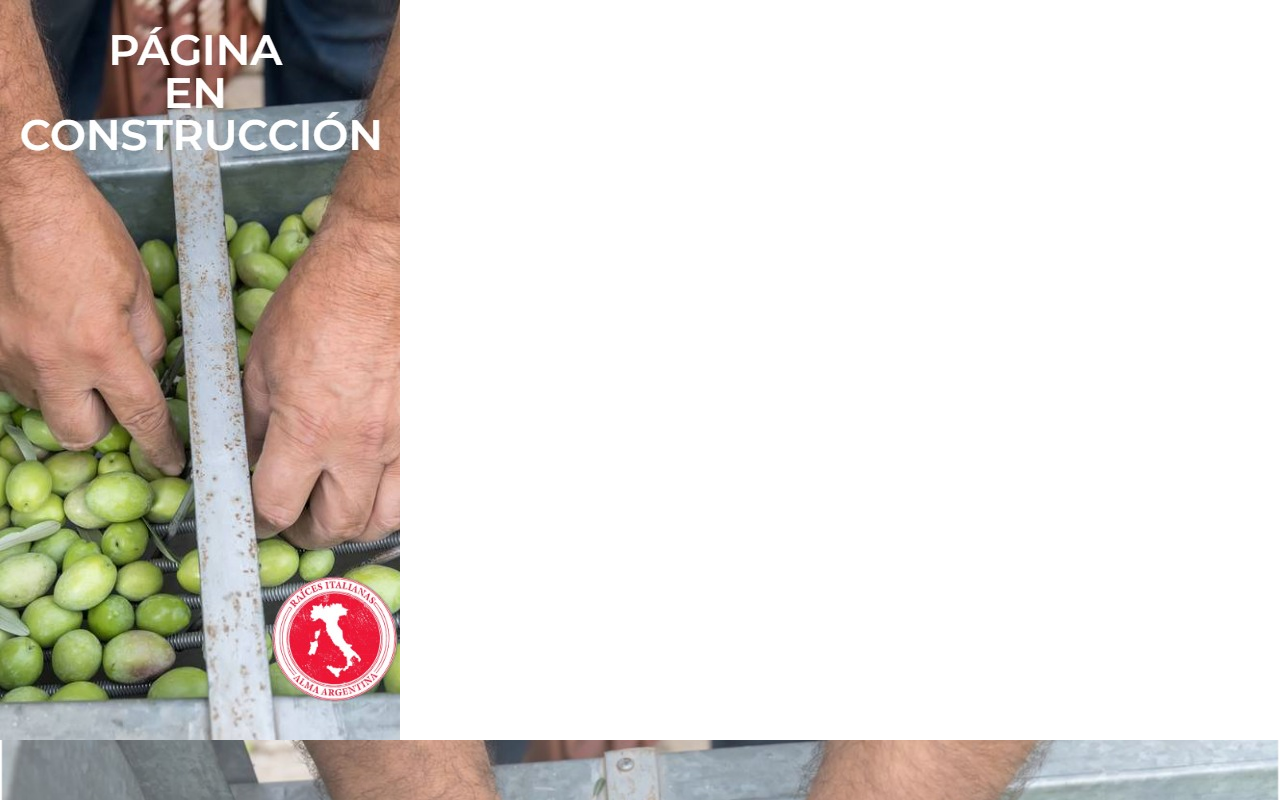
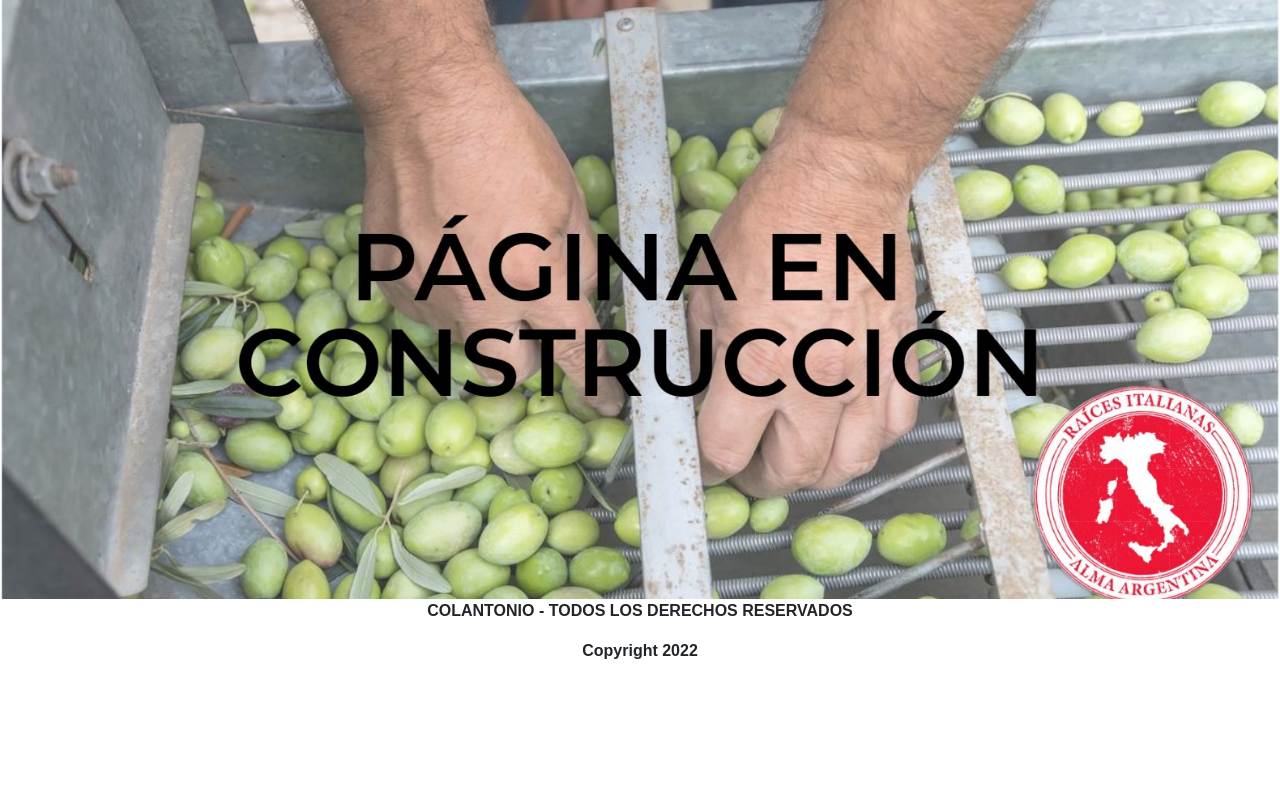
Before and after one commit to maganlu/PAG-EN-CONSTRUCCION-COLANTONIO, a website: page index.html in a window 1280 px wide. Shown: the top 800 px of the page. Drawn offline with nearby package versions, Linux system fonts and the light colour scheme.

Commit message:
agregando footer y modificando fotos

```diff
--- a/css/styles.css
+++ b/css/styles.css
@@ -14,7 +14,7 @@ html{
 
 /*--------------------Inicio-----------------------*/
 
-@media (max-width:767px) {
+@media (max-width:478px) {
 
 .imagenconstruccion{
 display:none;
@@ -22,7 +22,7 @@ display:none;
 }
 
 
-@media (min-width:768px) {
+@media (min-width:479px) {
 .imagenconstruccionmovil{
     display:none ;
 }
--- a/index.html
+++ b/index.html
@@ -6,26 +6,33 @@
     <meta name="viewport" content="width=device-width, initial-scale=1.0">
     <link href="https://cdn.jsdelivr.net/npm/bootstrap@5.1.3/dist/css/bootstrap.min.css" rel="stylesheet" integrity="sha384-1BmE4kWBq78iYhFldvKuhfTAU6auU8tT94WrHftjDbrCEXSU1oBoqyl2QvZ6jIW3" crossorigin="anonymous">
     <link rel="stylesheet" href="css/styles.css">
-    <link href="https://fonts.googleapis.com/css2?family=Rubik:wght@300&display=swap" rel="stylesheet">
     <title>Aceite de oliva Colantonio</title>
 </head>
+
+
 <body>
-<section id="container-grid">
 
  <!-----------------------------INICIONOSOTROS-------------------------------->
- <nav class="mainGrid">
+ <nav>
+
+<div class="imagenconstruccionmovil">
+<img class="img-fluid" src="imagen/PAG.CONSTRUCCION.MOVIL.jpeg">
+</div>
 
 
-<img class="img-fluid" src="imagen/PAG.CONSTRUCCION.MOVIL.jpeg" class="imagenconstruccionmovil">
 
 
-<img class="img-fluid" src="imagen/PAG.CONSTRUCCION.jpeg" class="imagenconstruccion">
+
+<div class="imagenconstruccion">
+<img class="img-fluid" src="imagen/PAG.CONSTRUCCION.jpeg">
+</div>
+
 
  </nav>
 
 
     <!-------------------------FOOTER------------------------------>
-    <nav>
+    <nav class="footer">
     <footer>
 
             <p> COLANTONIO - TODOS LOS DERECHOS RESERVADOS</p>
```
